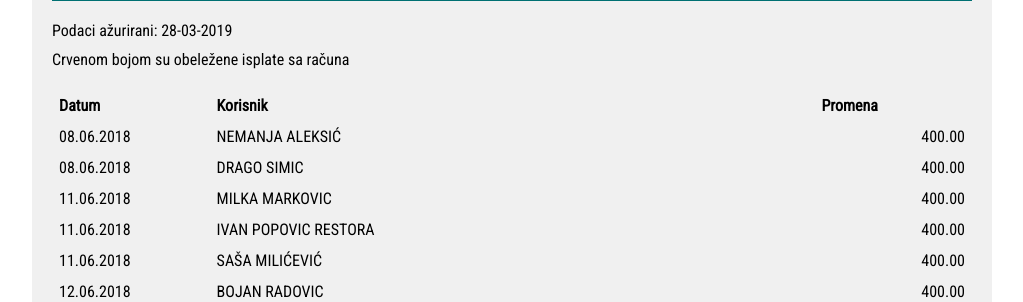
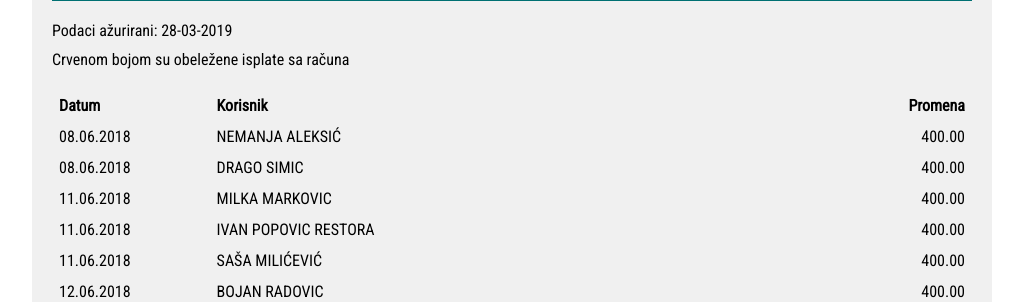
Before and after one commit to durmitorska5/durmitorska5, a PHP site: page / in a window 1280 px wide. Shown: the part 1473-1775 px from the top of the page, without its empty margins (128-1151 px from the left). Run offline with PHP 8.4, Linux system fonts and the light colour scheme.

Commit message:
jos lepse

```diff
--- a/index.html
+++ b/index.html
@@ -64,7 +64,7 @@
             <p>Crvenom bojom su obeležene isplate sa računa</p>
             <table>
                 <tbody>
-                    <tr><th>Datum</th><th>Korisnik</th><th>Promena</th></tr>
+                    <tr><th>Datum</th><th>Korisnik</th><th class='misc'>Promena</th></tr>
                     <tr><td>08.06.2018</td><td>NEMANJA ALEKSIĆ</td><td class='in'>400.00</td></tr>
                     <tr><td>08.06.2018</td><td>DRAGO SIMIC</td><td class='in'>400.00</td></tr>
                     <tr><td>11.06.2018</td><td>MILKA MARKOVIC</td><td class='in'>400.00</td></tr>
@@ -368,9 +368,9 @@
                     <tr><td>25.03.2019</td><td>MILKA MARKOVIC</td><td class='in'>1,457.72</td></tr>
                     <tr><td>27.03.2019</td><td>VERA VASILJEVIC</td><td class='in'>10,965.00</td></tr>
                     <tr><td></td><td></td><td></td></tr>
-                    <tr><td></td><td>A) Uplate</td><td>307,867.74</td></tr>
-                    <tr><td></td><td>B) Isplate</td><td>122,643.69</td></tr>
-                    <tr><td></td><td>Trenutno na racunu A-B (do 28-03-2019)</td><td>185,224.05</td></tr>
+                    <tr><td></td><td>A) Uplate</td><td class='misc'>307,867.74</td></tr>
+                    <tr><td></td><td>B) Isplate</td><td class='misc'>122,643.69</td></tr>
+                    <tr><td></td><td>Trenutno na racunu A-B (do 28-03-2019)</td><td class='misc'>185,224.05</td></tr>
                 </tbody>
             </table>
         </article>
--- a/style/style.css
+++ b/style/style.css
@@ -156,7 +156,8 @@ tr::nth-child(odd) {
 }
 
 .in,
-.out {
+.out,
+.misc {
     text-align: right;
 }
 
```
